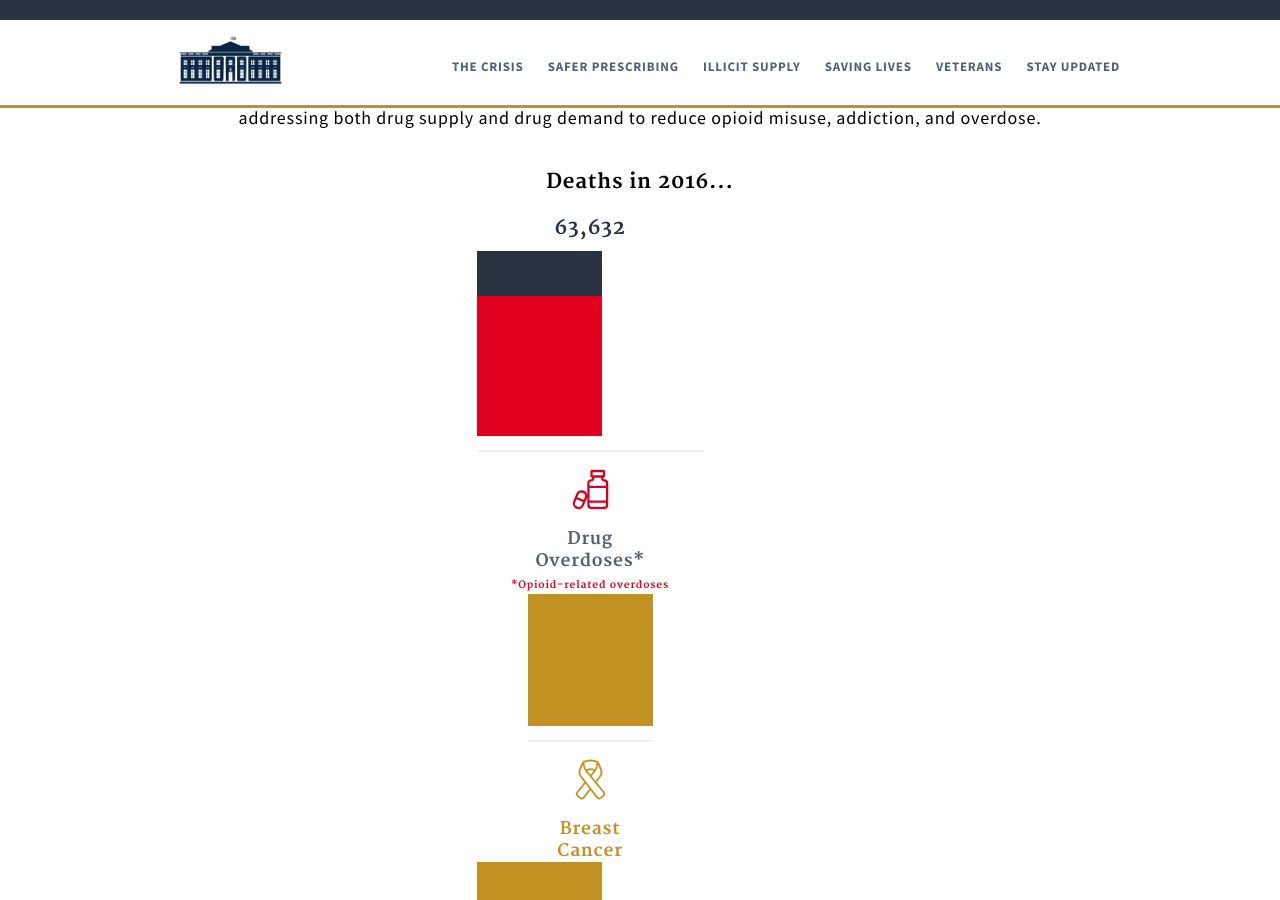
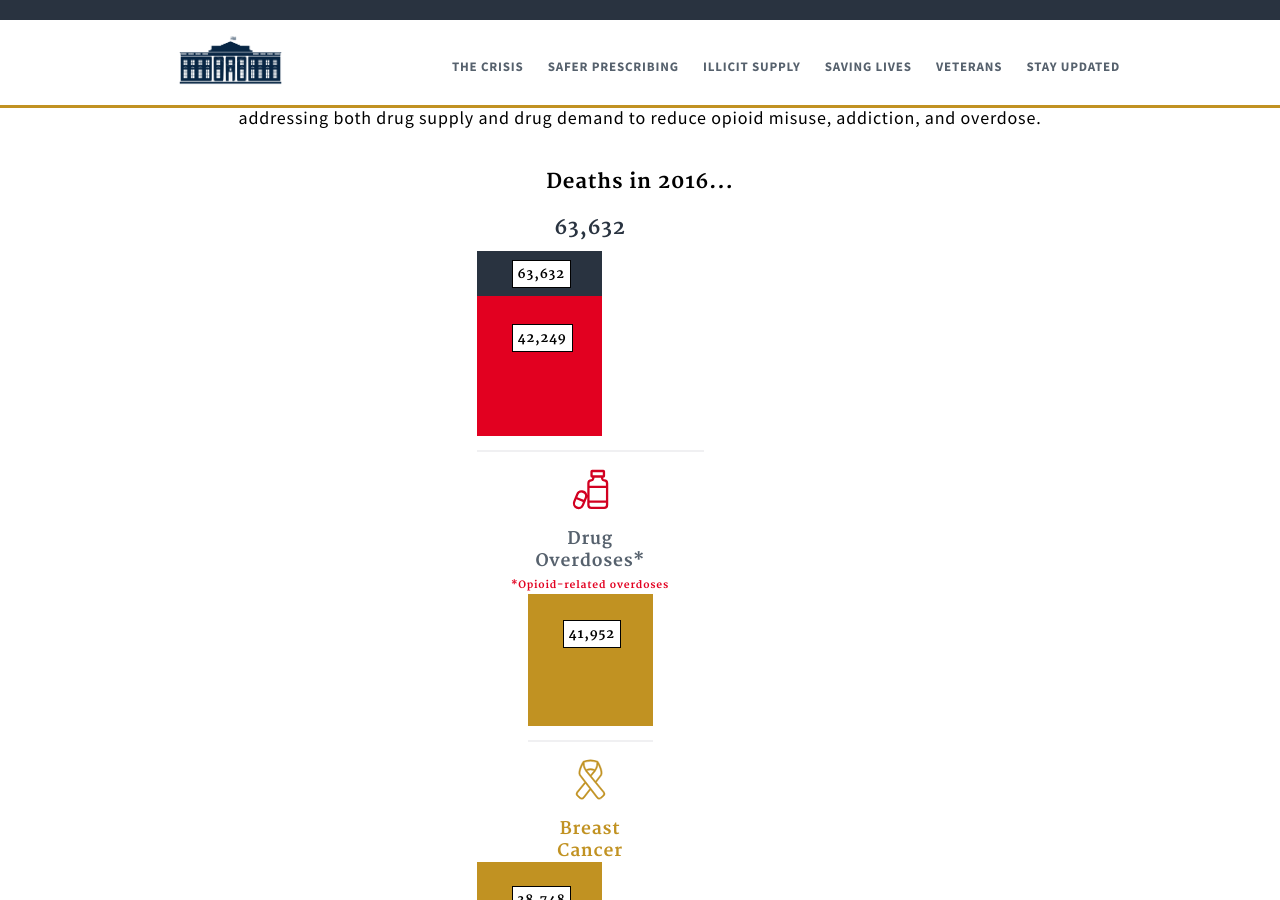
Before and after one commit to GSA/opioids.gov, a Jekyll site: the page built from index.md, in a window 1280 px wide and 900 px high, scrolled down 983 px. Built offline with Jekyll 4.4.1, drawn with Linux system fonts in a browser that asks for light colours; nearby versions of some CDN libraries.

Commit message:
Update Crisis section tooltip on hover

```diff
--- a/_sass/_base_styling.scss
+++ b/_sass/_base_styling.scss
@@ -344,7 +344,20 @@ p > span {
     .tooltip{
         display: inline;
         position: relative;
-        &:hover:after{
+        @media (hover:none) {
+            &:after{
+                background: $color-white;
+                border: solid $color-black 1px;
+                color: $color-black;
+                content: attr(title);
+                top: 20%;
+                left: 28%;
+                padding: 5px 5px;
+                position: absolute;
+                z-index: 98;
+            }
+        }
+           &:hover:after {
                 background: $color-white;
                 border: solid $color-black 1px;
                 color: $color-black;
@@ -779,9 +792,7 @@ p > span {
         }
 
         svg:hover {
-            @media screen and (min-width: $medium-screen) {
             color: $color-gold;
-            }
         }
     }
     a {
```
Lines whose indentation alone changed are shown as unchanged.
